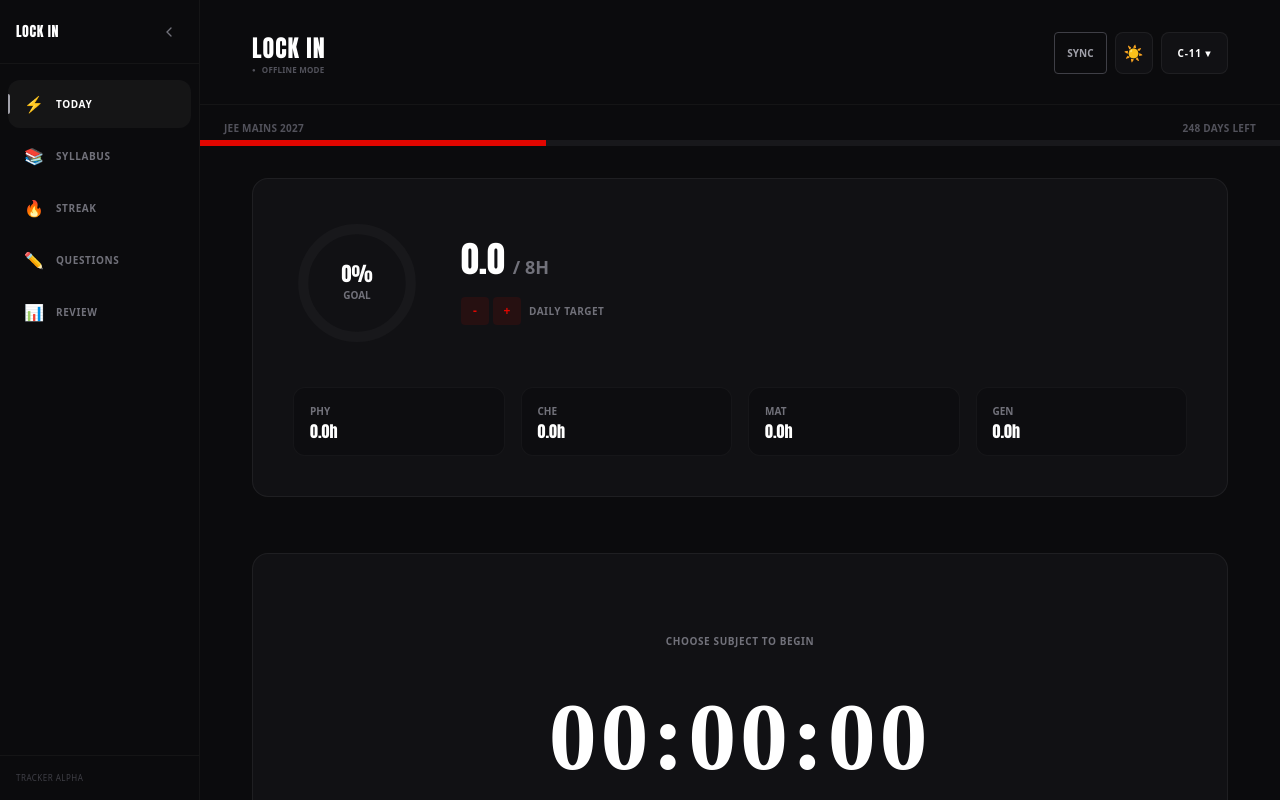
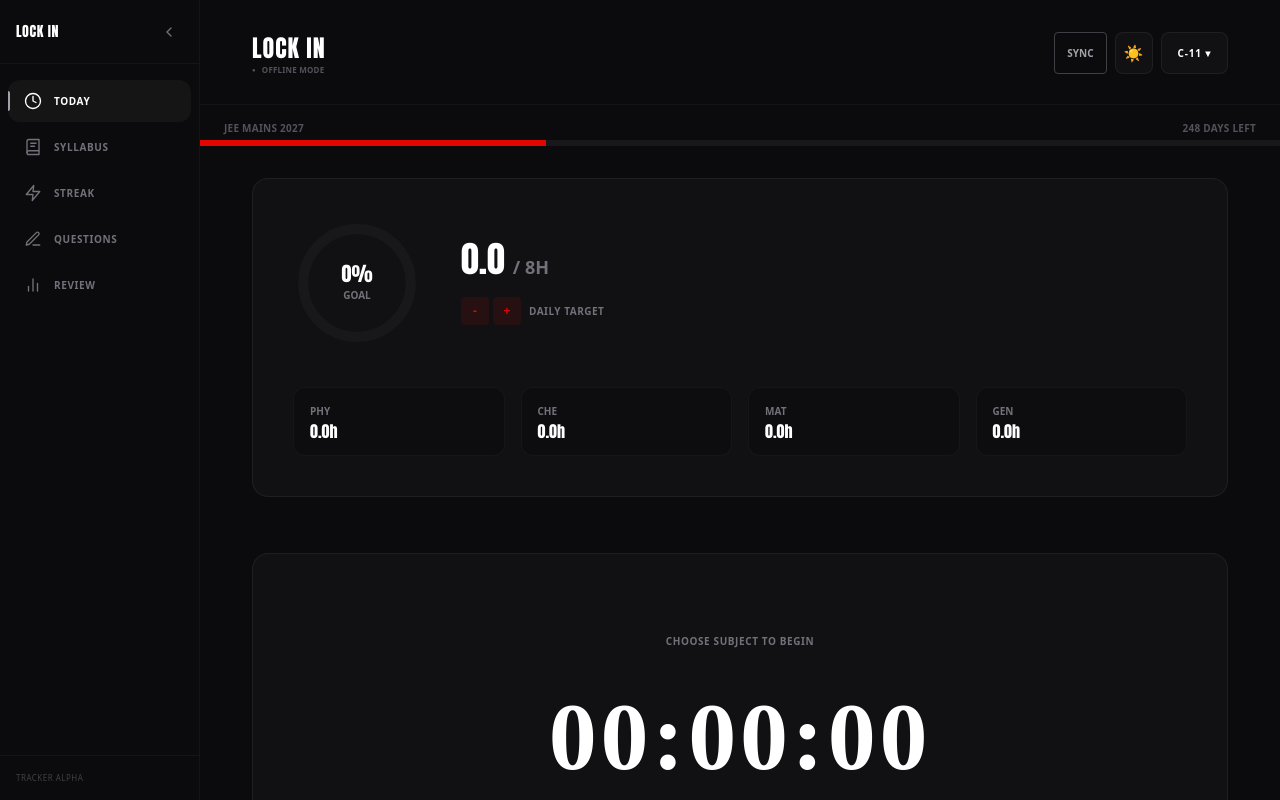
Before and after one commit to lockedinshreyash-netizen/tracker-alpha, a React (Vite) app: page / in a window 1280 px wide. Shown: the top 800 px of the page. Built offline with nearby package versions, Linux system fonts and the light colour scheme; a web font is replaced by a local one.

Commit message:
improved side bar

```diff
--- a/App.tsx
+++ b/App.tsx
@@ -492,7 +492,7 @@ const SyllabusTab = ({ currentClass, progress, onToggle, theme }: any) => {
             <p className="text-[9px] font-bold uppercase text-zinc-600 font-ui">Chapters Completed</p>
           </div>
         </div>
-        <div className="w-full h-1.5 bg-zinc-900 rounded-full overflow-hidden">
+        <div className={`w-full h-1.5 rounded-full overflow-hidden ${theme === 'dark' ? 'bg-zinc-900' : 'bg-zinc-200'}`}>
           <div
             className="h-full bg-[#E10600] transition-all duration-700"
             style={{ width: `${subjectStats.percent}%` }}
@@ -666,11 +666,11 @@ const StreakTab = ({
   return (
     <div className="space-y-14 animate-in fade-in duration-500">
       {/* Current streak card */}
-      <div className="text-center py-16 md:py-24 rounded-2xl border border-white/[0.06] bg-[#111114]">
+      <div className={`text-center py-16 md:py-24 rounded-2xl border ${theme === 'dark' ? 'border-white/[0.06] bg-[#111114]' : 'border-zinc-200 bg-zinc-50'}`}>
         <p className="text-[10px] font-semibold uppercase tracking-[0.06em] text-zinc-500 mb-6 font-ui">
           Current Streak
         </p>
-        <h2 className="text-[120px] md:text-[160px] font-black italic tracking-tighter text-white num-hero">
+        <h2 className={`text-[120px] md:text-[160px] tracking-tighter num-hero ${theme === 'dark' ? 'text-white' : 'text-black'}`}>
           {streak}
         </h2>
         <div className="accent-line mt-4 mb-6" />
@@ -748,8 +748,8 @@ const ReviewTab = ({ logs, score, onClearData, theme, user, onOpenAuth, onSignOu
           <div className="accent-line mb-4" />
           <p className="text-xs font-semibold uppercase tracking-[0.06em] text-zinc-500 font-ui">Lock-In Score / 100</p>
 
-          <div className="w-full max-w-xs h-1 bg-zinc-900 rounded-full mt-10 overflow-hidden">
-            <div className="h-full bg-white transition-all duration-1000" style={{ width: `${score}%` }} />
+          <div className={`w-full max-w-xs h-1 rounded-full mt-10 overflow-hidden ${theme === 'dark' ? 'bg-zinc-900' : 'bg-zinc-200'}`}>
+            <div className={`h-full transition-all duration-1000 ${theme === 'dark' ? 'bg-white' : 'bg-black'}`} style={{ width: `${score}%` }} />
           </div>
         </div>
 
@@ -1616,7 +1616,7 @@ const TodayTab = ({
                 <button
                   key={s}
                   onClick={() => setManualSubject(s)}
-                  className={`px-5 md:px-8 py-2.5 text-[10px] font-bold uppercase tracking-[0.08em] border rounded-lg transition-all ${manualSubject === s ? 'bg-[#E10600] border-[#E10600] text-white' : 'border-white/[0.06] text-zinc-500 hover:border-white/[0.12]'}`}
+                  className={`px-5 md:px-8 py-2.5 text-[10px] font-bold uppercase tracking-[0.08em] border rounded-lg transition-all ${manualSubject === s ? 'bg-[#E10600] border-[#E10600] text-white' : (theme === 'dark' ? 'border-white/[0.06] text-zinc-500 hover:border-white/[0.12]' : 'border-zinc-300 text-zinc-500 hover:border-zinc-400')}`}
                 >
                   {s}
                 </button>
@@ -1625,13 +1625,13 @@ const TodayTab = ({
             <div className="flex flex-col items-center mt-12 gap-6">
               <button
                 onClick={handleStartTimer}
-                className="w-full max-sm:px-4 py-6 md:py-7 bg-white text-black font-black uppercase tracking-[0.3em] md:tracking-[0.5em] hover:bg-zinc-100 transition-all active:scale-[0.98] shadow-md rounded-xl font-ui"
+                className={`w-full max-sm:px-4 py-6 md:py-7 font-black uppercase tracking-[0.3em] md:tracking-[0.5em] transition-all active:scale-[0.98] shadow-md rounded-xl font-ui ${theme === 'dark' ? 'bg-white text-black hover:bg-zinc-100' : 'bg-black text-white hover:bg-zinc-900'}`}
               >
                 START SESSION
               </button>
               <button
                 onClick={() => isLockInModeEnabled ? onToggleLockInMode(false) : setShowWarning(true)}
-                className={`text-[9px] font-bold uppercase tracking-[0.1em] px-8 py-2.5 rounded-full border transition-all ${isLockInModeEnabled ? 'bg-[#E10600] border-[#E10600] text-white' : 'border-white/[0.08] text-zinc-500 hover:border-white/[0.14]'}`}
+                className={`text-[9px] font-bold uppercase tracking-[0.1em] px-8 py-2.5 rounded-full border transition-all ${isLockInModeEnabled ? 'bg-[#E10600] border-[#E10600] text-white' : (theme === 'dark' ? 'border-white/[0.08] text-zinc-500 hover:border-white/[0.14]' : 'border-zinc-300 text-zinc-500 hover:border-zinc-400')}`}
               >
                 {isLockInModeEnabled ? '🔒 LOCK-IN ACTIVE' : '🔓 LOCK-IN DISABLED'}
               </button>
@@ -1643,7 +1643,7 @@ const TodayTab = ({
               <span className="text-[10px] font-black uppercase text-zinc-500">Focus Quality:</span>
               <div className="flex gap-1">
                 {[1, 2, 3, 4, 5].map(v => (
-                  <button key={v} onClick={() => setQuality(v)} className={`w-8 h-8 rounded flex items-center justify-center text-[10px] font-bold ${quality >= v ? 'bg-[#E10600] text-white' : 'bg-zinc-800 text-zinc-500'}`}>{v}</button>
+                  <button key={v} onClick={() => setQuality(v)} className={`w-8 h-8 rounded flex items-center justify-center text-[10px] font-bold ${quality >= v ? 'bg-[#E10600] text-white' : (theme === 'dark' ? 'bg-zinc-800 text-zinc-500' : 'bg-zinc-200 text-zinc-500')}`}>{v}</button>
                 ))}
               </div>
             </div>
--- a/Sidebar.tsx
+++ b/Sidebar.tsx
@@ -8,12 +8,49 @@ interface Props {
   theme: 'dark' | 'light';
 }
 
-const TAB_ICONS: Record<TabType, string> = {
-  Today: '⚡',
-  Syllabus: '📚',
-  Streak: '🔥',
-  Questions: '✏️',
-  Review: '📊',
+/* ── Clean SVG icons — 18×18, stroke-based, modern ── */
+const TabIcon: React.FC<{ tab: TabType; className?: string }> = ({ tab, className = '' }) => {
+  const props = { width: 18, height: 18, viewBox: '0 0 24 24', fill: 'none', stroke: 'currentColor', strokeWidth: 1.8, strokeLinecap: 'round' as const, strokeLinejoin: 'round' as const, className };
+
+  switch (tab) {
+    case 'Today':
+      return (
+        <svg {...props}>
+          <circle cx="12" cy="12" r="10" />
+          <polyline points="12 6 12 12 16 14" />
+        </svg>
+      );
+    case 'Syllabus':
+      return (
+        <svg {...props}>
+          <path d="M4 19.5A2.5 2.5 0 0 1 6.5 17H20" />
+          <path d="M6.5 2H20v20H6.5A2.5 2.5 0 0 1 4 19.5v-15A2.5 2.5 0 0 1 6.5 2z" />
+          <line x1="9" y1="7" x2="16" y2="7" />
+          <line x1="9" y1="11" x2="14" y2="11" />
+        </svg>
+      );
+    case 'Streak':
+      return (
+        <svg {...props}>
+          <path d="M13 2L3 14h9l-1 8 10-12h-9l1-8z" />
+        </svg>
+      );
+    case 'Questions':
+      return (
+        <svg {...props}>
+          <path d="M12 20h9" />
+          <path d="M16.5 3.5a2.121 2.121 0 0 1 3 3L7 19l-4 1 1-4L16.5 3.5z" />
+        </svg>
+      );
+    case 'Review':
+      return (
+        <svg {...props}>
+          <line x1="18" y1="20" x2="18" y2="10" />
+          <line x1="12" y1="20" x2="12" y2="4" />
+          <line x1="6" y1="20" x2="6" y2="14" />
+        </svg>
+      );
+  }
 };
 
 const Sidebar: React.FC<Props> = ({ activeTab, onTabChange, isLockInActive, theme }) => {
@@ -107,13 +144,13 @@ const Sidebar: React.FC<Props> = ({ activeTab, onTabChange, isLockInActive, them
               >
                 {/* Active indicator */}
                 {isActive && (
-                  <div className="absolute left-0 top-1/2 -translate-y-1/2 w-[2px] h-5 bg-zinc-400 rounded-r-full" />
+                  <div className={`absolute left-0 top-1/2 -translate-y-1/2 w-[2px] h-5 rounded-r-full ${dark ? 'bg-zinc-400' : 'bg-zinc-600'}`} />
                 )}
 
-                <span className="text-base flex-shrink-0">{TAB_ICONS[tab]}</span>
+                <TabIcon tab={tab} className="flex-shrink-0" />
 
                 {!collapsed && (
-                  <span className={`text-[10px] font-bold uppercase tracking-[0.06em] whitespace-nowrap font-ui ${isActive ? 'text-white' : ''}`}>
+                  <span className={`text-[10px] font-bold uppercase tracking-[0.06em] whitespace-nowrap font-ui ${isActive ? (dark ? 'text-white' : 'text-black') : ''}`}>
                     {tab}
                   </span>
                 )}
@@ -136,7 +173,7 @@ const Sidebar: React.FC<Props> = ({ activeTab, onTabChange, isLockInActive, them
               Tracker Alpha
             </p>
           ) : (
-            <div className="w-2 h-2 rounded-full bg-zinc-700 mx-auto" />
+            <div className={`w-2 h-2 rounded-full mx-auto ${dark ? 'bg-zinc-700' : 'bg-zinc-300'}`} />
           )}
         </div>
       </aside>
```
